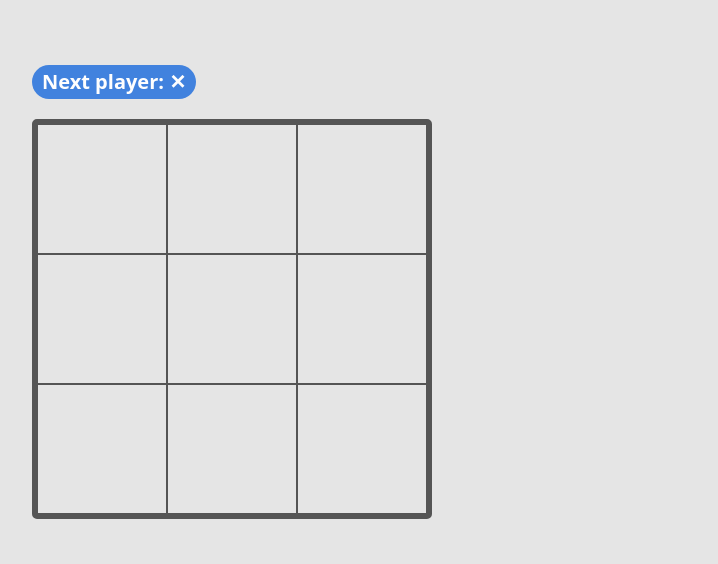
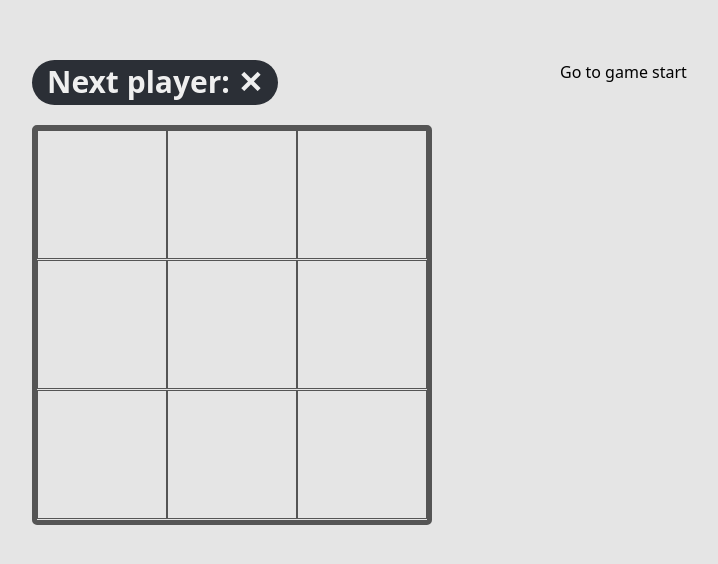
Before and after one commit to Ryusei-Hosokawa/react_tic-tac-toe, a React (Vite) app: page / in a window 1280 px wide. Shown: the part 108-672 px from the top of the page, without its empty margins (32-750 px from the left). Built offline with nearby package versions, Linux system fonts and the light colour scheme.

Commit message:
11/30 third commit

```diff
--- a/src/Board.tsx
+++ b/src/Board.tsx
@@ -2,11 +2,18 @@ import React, { useState } from "react";
 import { CalculateWinner } from "./CalculateWinner.ts";
 import StatusMessage from "./StatusMessage";
 import Square from "./Square";
+import { SquareTypes } from "./SquareTypes.ts";
 
-export default function Board() {
-    const [xIsNext, setXIsNext] = useState(true);
-    const [squares, setSquares] = useState(Array(9).fill({value: null, bgColor: "", textColor: ""}));
-    const winner: string | null = CalculateWinner(squares.map((square) => square.value));
+type BoardProps = {
+    xIsNext: boolean;
+    squares: SquareTypes[];
+    onPlay: (newSquares: SquareTypes[]) => void;
+};
+
+export default function Board({ xIsNext, squares, onPlay }: BoardProps) {
+    const winner: string | null = CalculateWinner(
+        squares.map((square) => square.value || "")
+    );
 
     const handleClick = (index: number) => {
         if (squares[index].value || winner) {
@@ -16,10 +23,9 @@ export default function Board() {
         newSquares[index] = {
             value: xIsNext ? "✕" : "○",
             bgColor: xIsNext ? "bg-[#ff5e5e]" : "bg-[#5e9eff]",
-            textColor: xIsNext ? "text-[#ffbebe]" : "text-[#bbd6ff]"
+            textColor: xIsNext ? "text-[#ffbebe]" : "text-[#bbd6ff]",
         };
-        setSquares(newSquares);
-        setXIsNext(!xIsNext);
+        onPlay(newSquares);
     };
 
     return (
--- a/src/Game.tsx
+++ b/src/Game.tsx
@@ -1,19 +1,55 @@
 import React, { useState } from "react";
 import Board from "./Board";
-
-// const [xIsNext, setXIsNext] = useState(true);
-// const [history, setHistory] = useState(Array(9).fill(null));
-// const currentSquares = history[history.length - 1];
-
-// const handlePlay = (newSquares: string[]) => {
-
-// };
+import { SquareTypes } from "./SquareTypes.ts";
 
 export default function Game() {
+    const initialSquares:SquareTypes[] = Array(9).fill({
+        value: null,
+        bgColorClass: "",
+        textColorClass: "",
+    });
+
+    const [currentMove, setCurrentMove] = useState(0);
+    const [history, setHistory] = useState<SquareTypes[][]>([initialSquares]);
+    const currentSquares = history[currentMove] || initialSquares;
+    const xIsNext = currentMove % 2 === 0;
+
+    function handlePlay(newSquares: SquareTypes[]) {
+        const nextHistory = [...history.slice(0, currentMove + 1), newSquares];
+        setHistory(nextHistory);
+        setCurrentMove(nextHistory.length - 1);
+    }
+
+    function jumpTo(nextMove: number) {
+        setCurrentMove(nextMove);
+    }
+
+    const moves = history.map((_, moveIndex) => {
+        let description;
+        if (moveIndex > 0) {
+            description = "Go to move #" + moveIndex;
+        } else {
+            description = "Go to game start";
+        }
+        return (
+            <li key={moveIndex} className="">
+                <button className="" onClick={() => jumpTo(moveIndex)}>
+                    {description}
+                </button>
+            </li>
+        );
+    });
+
     return (
-        <div className="flex w-[100%] px-[5%]">
-            <Board />
-            <ol className=""></ol>
+        <div className="flex gap-x-[10vw] w-[100%] px-[5vw]">
+            <Board
+                xIsNext={xIsNext}
+                squares={currentSquares}
+                onPlay={handlePlay}
+            />
+            <ol className="w-[clamp(100px,30vw,250px)] flex flex-col gap-y-[5px]">
+                {moves}
+            </ol>
         </div>
     );
 }
--- a/src/Square.tsx
+++ b/src/Square.tsx
@@ -18,14 +18,14 @@ export default function Square({ value, bgColorClass, textColorClass, onSquareCl
                 border-[1px]
                 border-[#555]
                 text-[#fefefe]
-                text-[min(12vw,100px)]
+                text-[min(10vw,100px)]
                 font-[900]
                 leading-[1em]
-                ${bgColorClass}
-                ${textColorClass}
                 transition-all
                 duration-250
                 ease-in-out
+                ${bgColorClass}
+                ${textColorClass}
             `}
             onClick={onSquareClick}
         >
--- /dev/null
+++ b/src/SquareTypes.ts
@@ -0,0 +1,5 @@
+export type SquareTypes = {
+    value: string | null;
+    bgColor: string;
+    textColor: string;
+}
--- a/src/StatusMessage.tsx
+++ b/src/StatusMessage.tsx
@@ -10,7 +10,16 @@ export default function StatusMessage({ winner, xIsNext }: StatusMessageProps) {
     winner ? status = "Winner:" + winner : status = "Next player: " + (xIsNext ? "✕" : "○");
     return (
         <div className="w-[80vw] max-w-[400px] mb-[20px]">
-            <p className="inline-block p-[7px_10px] rounded-[50px] text-[20px] text-[#fefefe] bg-[#4182de] font-[700] leading-[1em]">
+            <p className="
+                inline-block
+                p-[7px_15px_8px]
+                rounded-[50px]
+                text-[clamp(18px,4vw,30px)]
+                text-[#efefef]
+                bg-[#2b2f36]
+                font-[700]
+                leading-[1em]
+            ">
                 {status}
             </p>
         </div>
```
